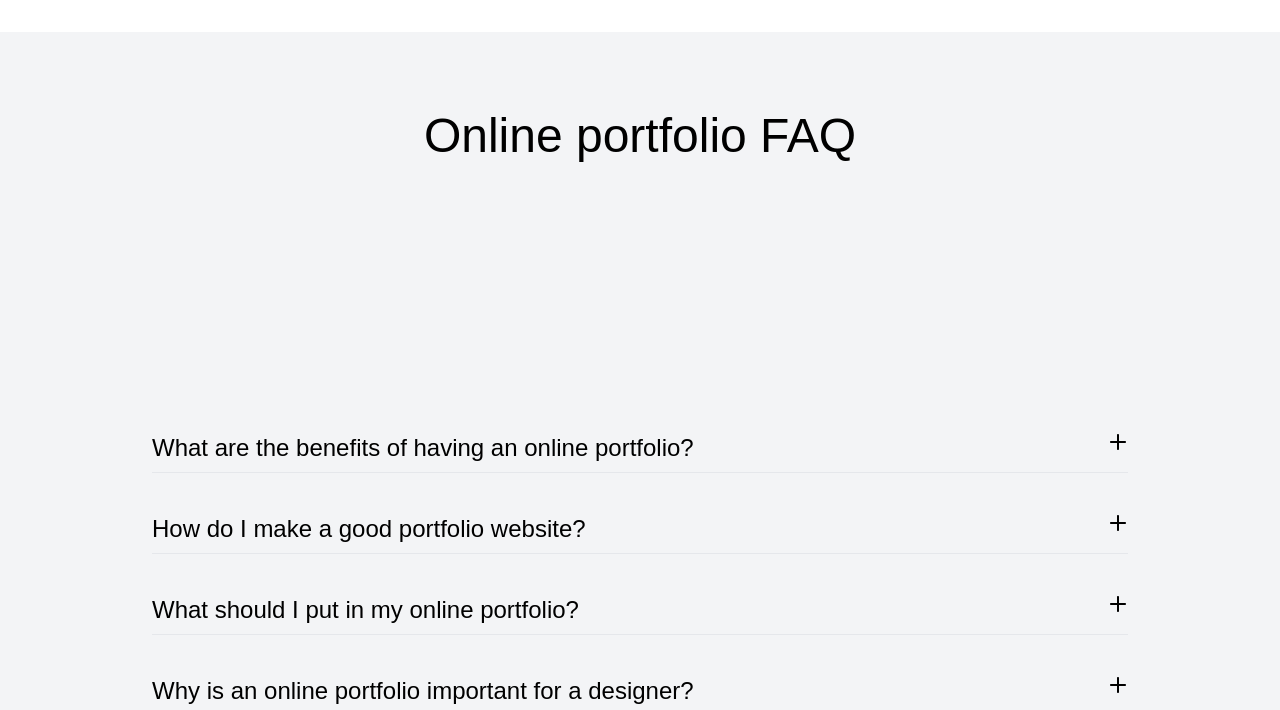
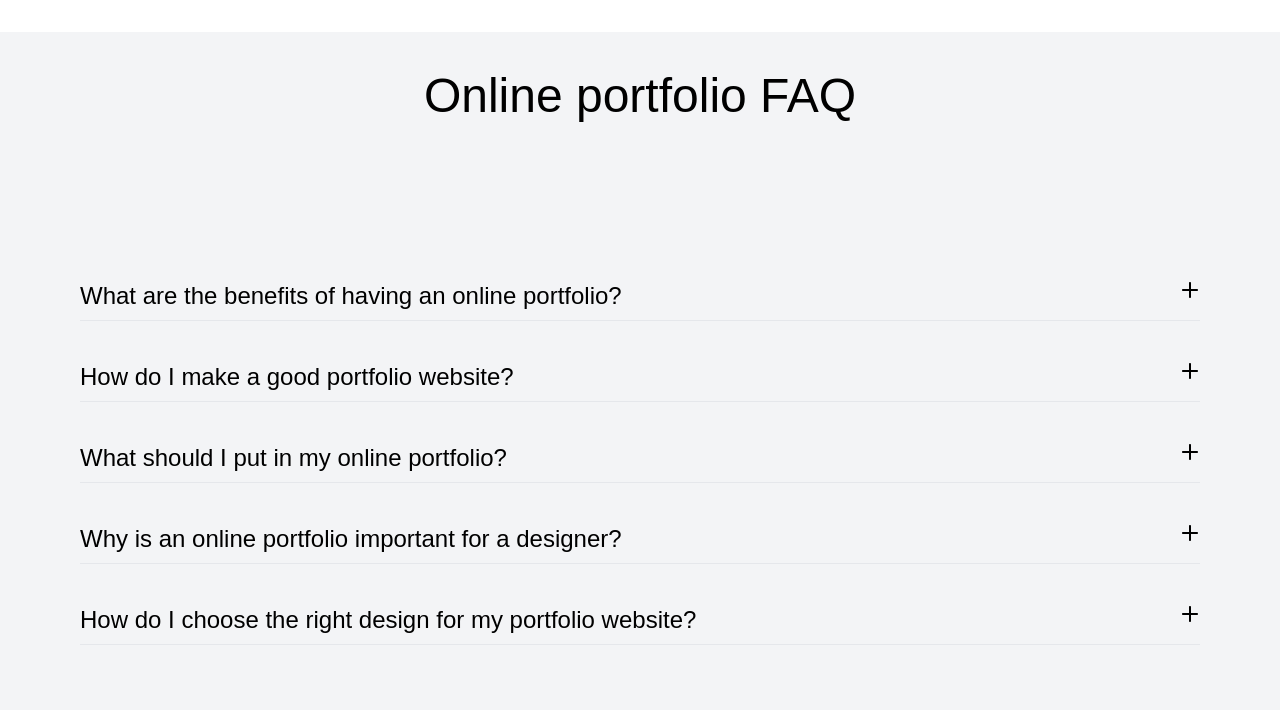
Before and after one commit to JacquelineToquero/tailwind-website, a website: page index.html in a window 1280 px wide. Shown: the part 5907-6617 px from the top of the page. Drawn offline with nearby package versions, Linux system fonts and the light colour scheme; a web font is replaced by a local one.

Commit message:
di pa pala last
xd

```diff
--- a/index.html
+++ b/index.html
@@ -1203,7 +1203,7 @@
 <!-----------fuckkkkkkk-------------------->
 
 <main class="bg-gray-100">
-  <div class="py-20 text-center">
+  <div class="py-10 text-center">
     <h1 class="col-span-6 text-3xl text-center lg:text-center lg:text-5xl">Online portfolio FAQ</h1>
   </div>
 
@@ -1213,7 +1213,7 @@
 
 <!---------------------->
 
-  <div class="col-span-12 lg:text-2xl lg:p-28">
+  <div class="col-span-12 lg:text-2xl lg:p-10">
     <div class="">
     <div class="py-4">
         <h3 id="dropdownButton" class="flex font-medium cursor-pointer">
```
